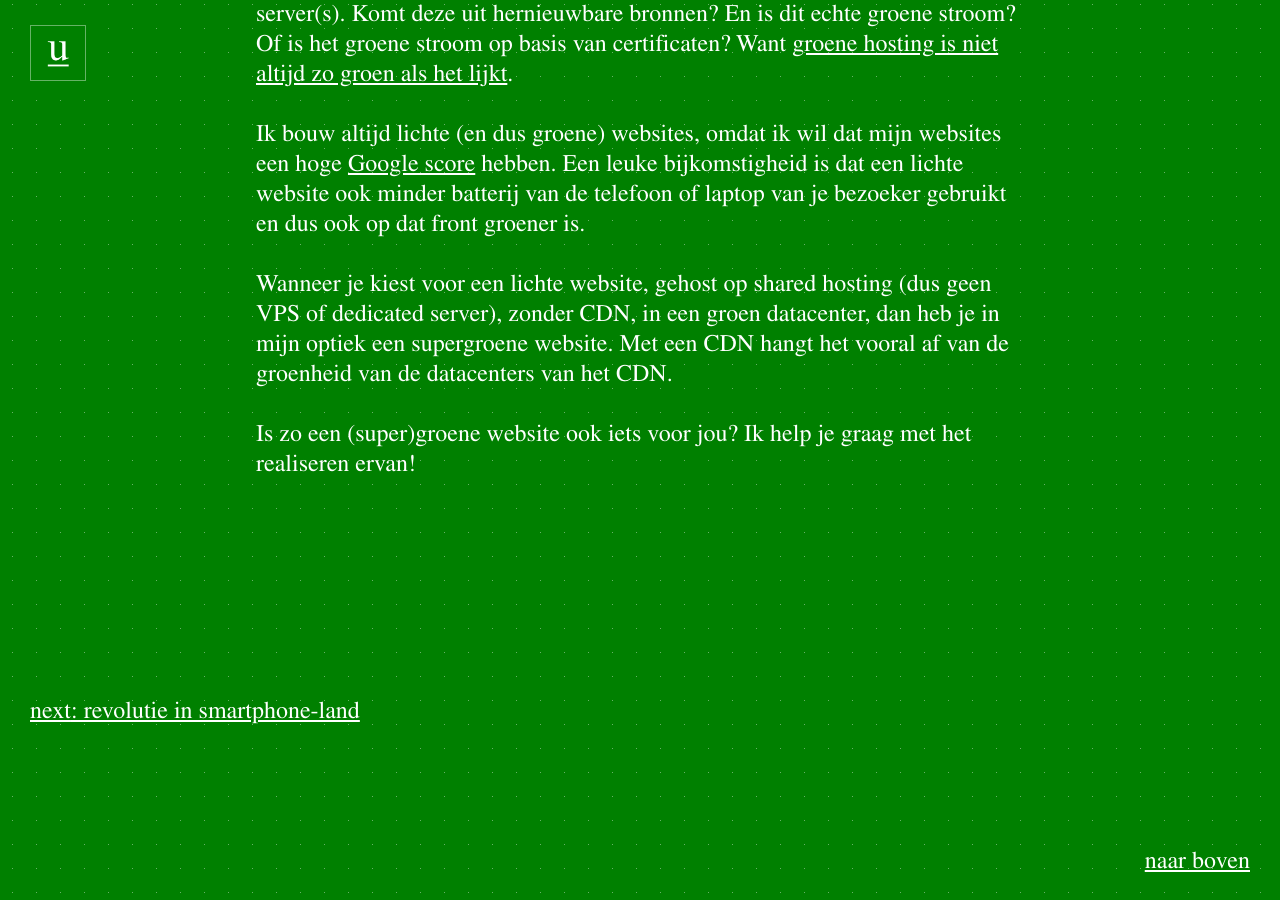
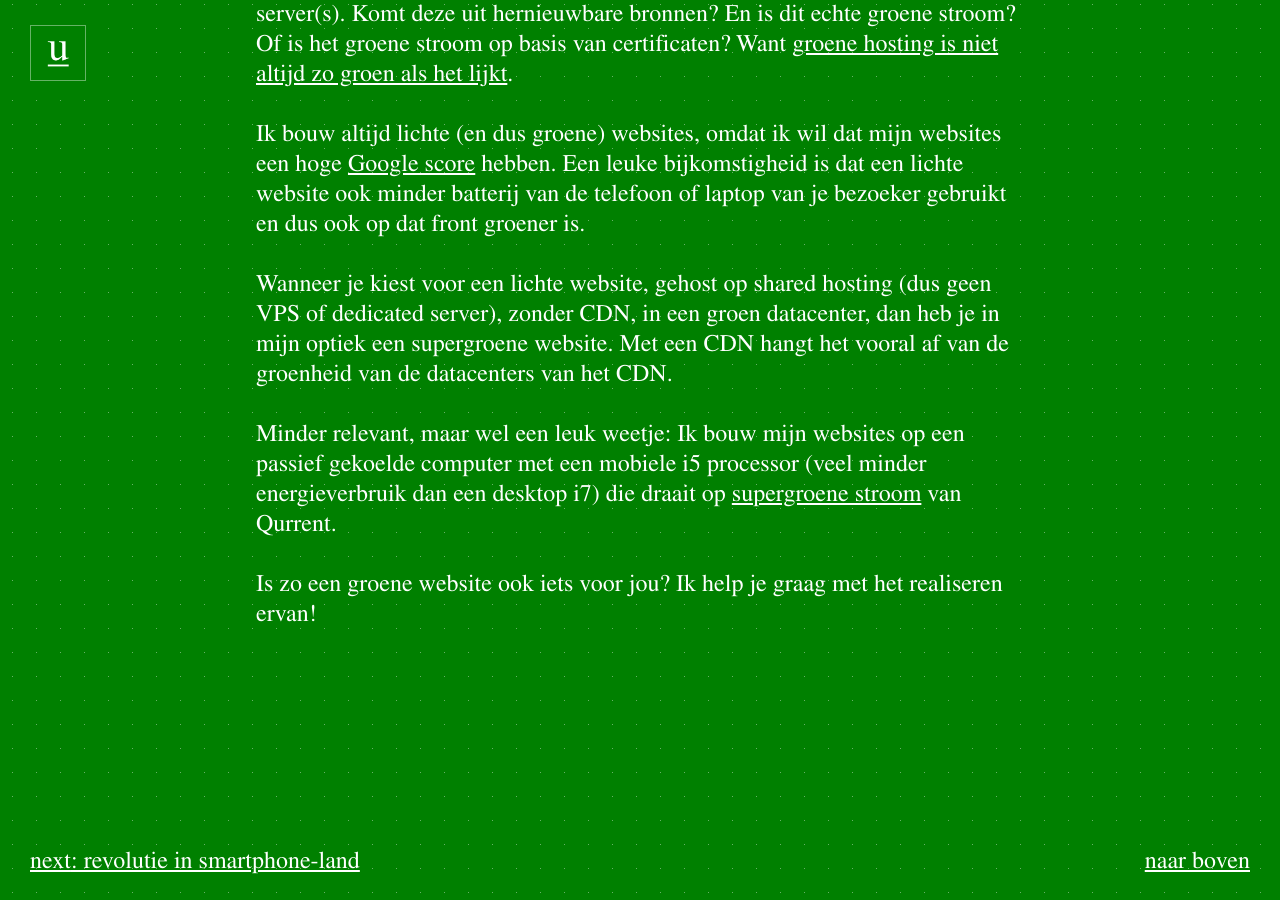
Before and after one commit to jhvanderschee/usecuewebsitenl, a Jekyll site: the page built from _posts/2019-08-21-een-groene-website.md, in a window 1280 px wide and 900 px high, scrolled down 2335 px. Built offline with Jekyll 4.4.1, drawn with Linux system fonts in a browser that asks for light colours.

Commit message:
Update 2019-08-21-een-groene-website.md

```diff
--- a/_posts/2019-08-21-een-groene-website.md
+++ b/_posts/2019-08-21-een-groene-website.md
@@ -19,4 +19,6 @@ Ik bouw altijd lichte (en dus groene) websites, omdat ik wil dat mijn websites e
 
 Wanneer je kiest voor een lichte website, gehost op shared hosting (dus geen VPS of dedicated server), zonder CDN, in een groen datacenter, dan heb je in mijn optiek een supergroene website. Met een CDN hangt het vooral af van de groenheid van de datacenters van het CDN.
 
-Is zo een (super)groene website ook iets voor jou? Ik help je graag met het realiseren ervan!
+Minder relevant, maar wel een leuk weetje: Ik bouw mijn websites op een passief gekoelde computer met een mobiele i5 processor (veel minder energieverbruik dan een desktop i7) die draait op [supergroene stroom](https://www.zaailingen.com/grijze-sjoemelstroom-groene-stroom/) van Qurrent.
+
+Is zo een groene website ook iets voor jou? Ik help je graag met het realiseren ervan!
```
